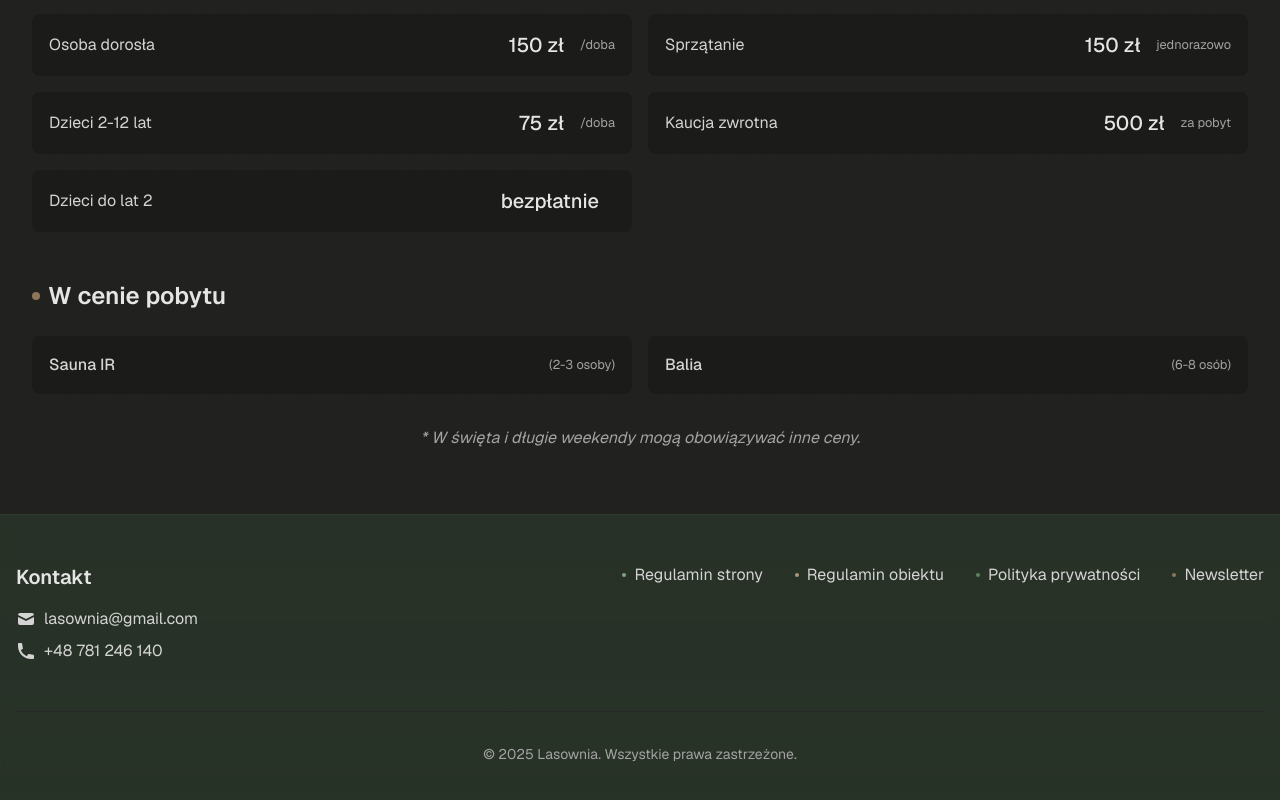
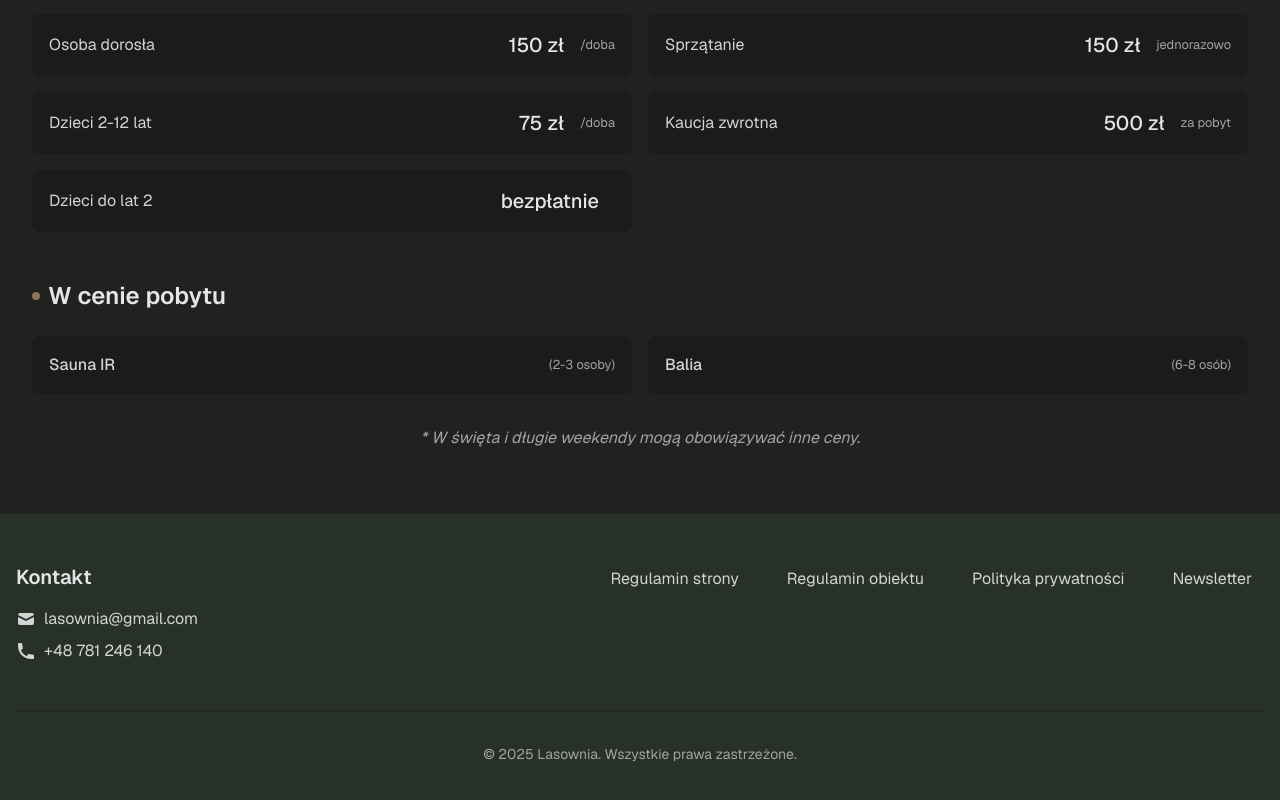
Before and after one commit to WiktorHejman/sweet-home-2, a Next.js app: page / in a window 1280 px wide. Shown: the part 6394-7194 px from the top of the page. Built offline with nearby package versions, Linux system fonts and the light colour scheme.

Commit message:
style: minor style polishing for header and footer

```diff
--- a/src/components/Footer.tsx
+++ b/src/components/Footer.tsx
@@ -5,7 +5,7 @@ const Footer = () => {
 
   return (
     <footer className="bg-forest-900/80 backdrop-blur-sm border-t border-forest-800/50">
-      <div className="max-w-7xl mx-auto px-4 py-12 bg-gradient-to-b from-transparent to-forest-900/30">
+      <div className="max-w-7xl mx-auto px-4 py-12 bg-gradient-to-b">
         <div className="flex flex-col space-y-8 md:space-y-0 md:flex-row md:justify-between">
           <div className="space-y-4">
             <h3 className="text-xl font-semibold text-neutral-200 mb-4">Kontakt</h3>
@@ -33,32 +33,36 @@ const Footer = () => {
           </div>
 
           <div className="space-y-4">
-            <div className="flex space-x-8">
+            <div className="flex flex-wrap gap-6">
               <Link
                 href="/regulamin-strony"
-                className="text-neutral-300 hover:text-neutral-200 transition-colors duration-200 flex items-center gap-2 group"
+                className="px-3 py-1 text-neutral-300 hover:text-earth-100
+                         transition-all duration-100 rounded-lg
+                         hover:bg-forest-900/30 hover:backdrop-blur-sm"
               >
-                <span className="w-1 h-1 rounded-full bg-forest-400 group-hover:w-2 transition-all duration-200"></span>
                 Regulamin strony
               </Link>
               <Link
                 href="/regulamin-obiektu"
-                className="text-neutral-300 hover:text-neutral-200 transition-colors duration-200 flex items-center gap-2 group"
+                className="px-3 py-1 text-neutral-300 hover:text-earth-100
+                         transition-all duration-100 rounded-lg
+                         hover:bg-forest-900/30 hover:backdrop-blur-sm"
               >
-                <span className="w-1 h-1 rounded-full bg-earth-400 group-hover:w-2 transition-all duration-200"></span>
                 Regulamin obiektu
               </Link>
               <Link
                 href="/polityka-prywatnosci"
-                className="text-neutral-300 hover:text-neutral-200 transition-colors duration-200 flex items-center gap-2 group"
+                className="px-3 py-1 text-neutral-300 hover:text-earth-100
+                         transition-all duration-100 rounded-lg
+                         hover:bg-forest-900/30 hover:backdrop-blur-sm"
               >
-                <span className="w-1 h-1 rounded-full bg-forest-500 group-hover:w-2 transition-all duration-200"></span>
                 Polityka prywatności
               </Link>
               <button
-                className="text-neutral-300 hover:text-neutral-200 transition-colors duration-200 flex items-center gap-2 group"
+                className="px-3 py-1 text-neutral-300 hover:text-earth-100
+                         transition-all duration-100 rounded-lg
+                         hover:bg-forest-900/30 hover:backdrop-blur-sm"
               >
-                <span className="w-1 h-1 rounded-full bg-earth-500 group-hover:w-2 transition-all duration-200"></span>
                 Newsletter
               </button>
             </div>
--- a/src/components/Header.tsx
+++ b/src/components/Header.tsx
@@ -34,19 +34,19 @@ const Header = () => {
 
         <nav className="flex items-center gap-8">
           {[
-            { href: '/#about', label: 'O nas', dotColor: 'bg-forest-400' },
-            { href: '/domki', label: 'Domki', dotColor: 'bg-earth-400' },
-            { href: '/galeria', label: 'Galeria', dotColor: 'bg-forest-500' },
-            { href: '/#pricing', label: 'Cennik', dotColor: 'bg-earth-500' },
+            { href: '/#about', label: 'O nas' },
+            { href: '/domki', label: 'Domki' },
+            { href: '/galeria', label: 'Galeria' },
+            { href: '/#pricing', label: 'Cennik' },
           ].map((link) => (
             <Link
               key={link.href}
               href={link.href}
-              className="relative group flex items-center gap-2 text-neutral-300 hover:text-neutral-200 transition-colors duration-200"
+              className="relative text-lg px-3 py-1 font-medium text-neutral-300 hover:text-earth-100
+                         transition-all duration-100 rounded-lg
+                         hover:bg-forest-900/30 hover:backdrop-blur-sm"
             >
-              <span className={`w-1 h-1 rounded-full ${link.dotColor} group-hover:w-2 transition-all duration-200`}></span>
               {link.label}
-              <span className="absolute -bottom-1 left-0 w-0 h-0.5 bg-neutral-500 transition-all duration-300 group-hover:w-full"></span>
             </Link>
           ))}
 
@@ -56,7 +56,7 @@ const Header = () => {
             border border-forest-500/20
             hover:bg-forest-500/20 hover:border-forest-500/30
             transition-all duration-300
-            group
+            group text-lg font-semibold
           ">
             <span className="relative z-10">Rezerwacja</span>
             <span className="
```
